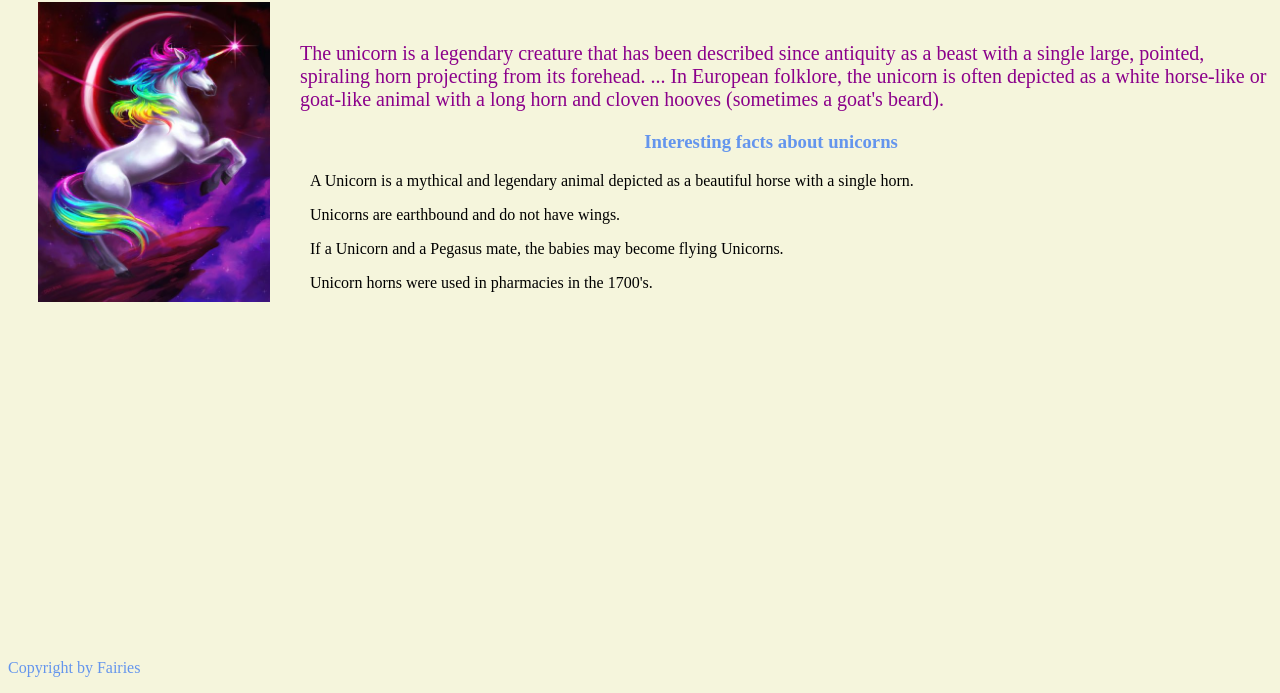
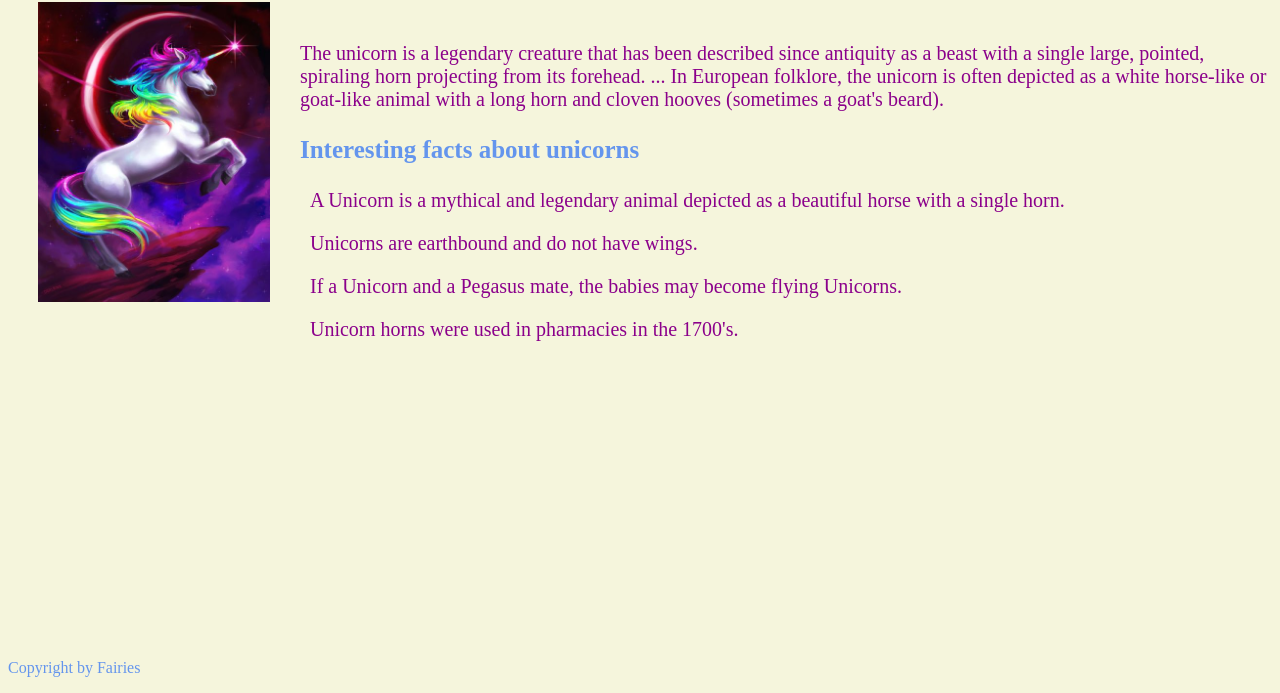
Before and after one commit to julia-sod/unicorns-webpage, a plain HTML site: page index.html in a window 1280 px wide. Shown: the part 107-800 px from the top of the page. Drawn offline with Linux system fonts and the light colour scheme.

Commit message:
Styled article element

```diff
--- a/style.css
+++ b/style.css
@@ -30,3 +30,14 @@ img {
 #introduction {
     display: flex;
 }
+
+article h1 {
+    text-align: left;
+    margin-left: 30px;
+    font-size: 25px;
+}
+
+article ul {
+    color: darkmagenta;
+    font-size: 20px;
+}
```
